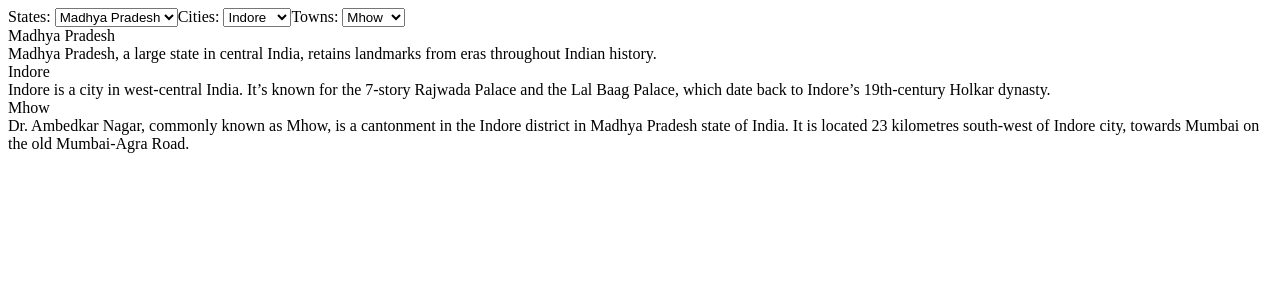
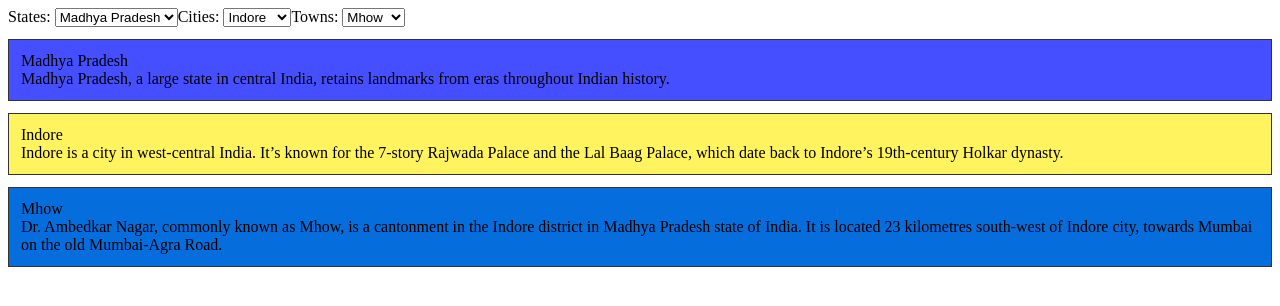
Before and after one commit to sehdevkumar/React-Assignments-Set-2---Dropdown, a React app: page / in a window 1280 px wide. Shown: the top 306 px of the page. Built offline with nearby package versions, Linux system fonts and the light colour scheme.

Commit message:
Update App.css

```diff
--- a/src/styles/App.css
+++ b/src/styles/App.css
@@ -13,4 +13,21 @@
 
 .bg-pink{
 	background-color:pink;
+}#state-name{
+	border:1px solid #333;
+	padding:12px;
+	margin-top:12px;
+	background:#454fff;
 }
+#city-name{
+	border:1px solid #333;
+	padding:12px;
+	margin-top:12px;
+	background:#fff45f;
+}
+#landmark-name{
+	border:1px solid #333;
+	padding:12px;
+	margin-top:12px;
+	background:#056ddc;
+}
```
